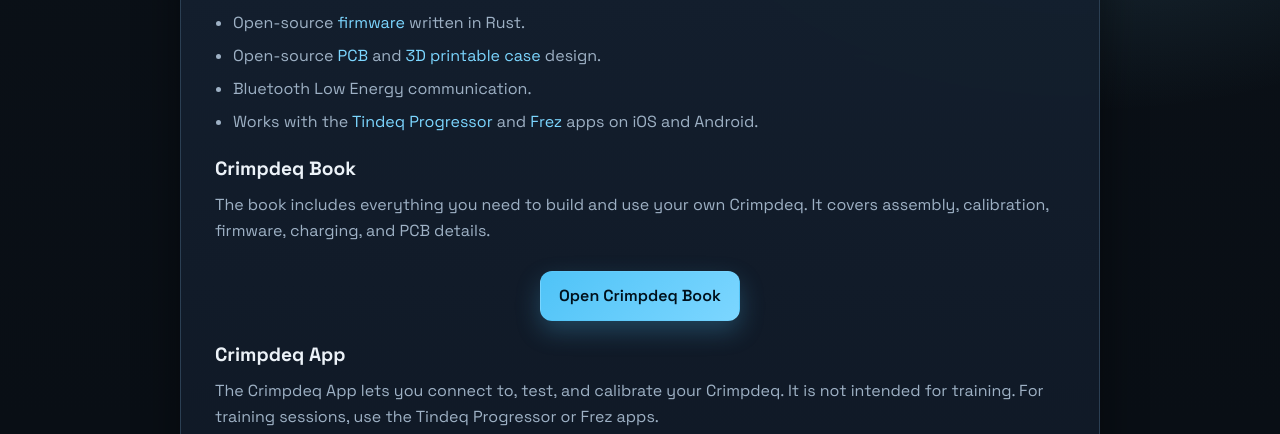
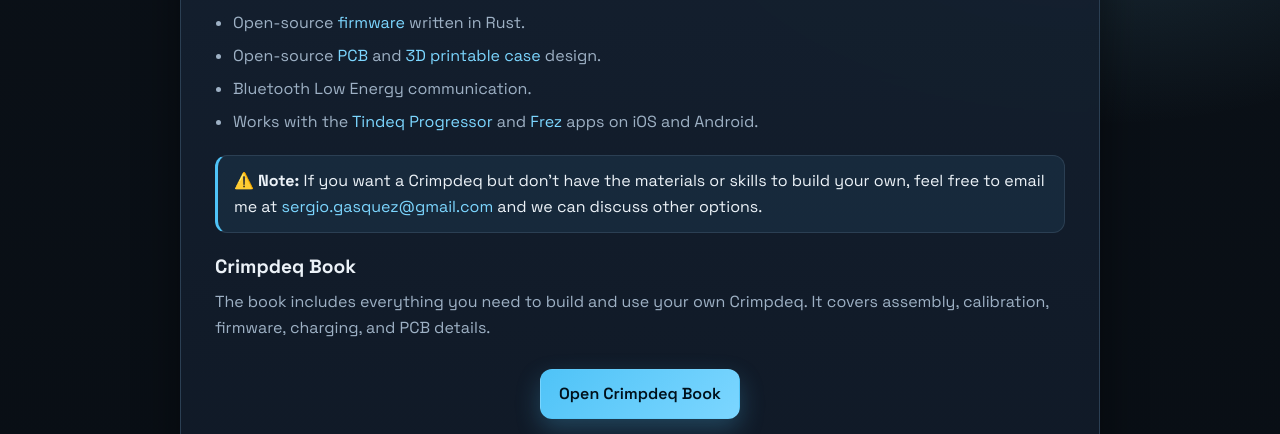
Before and after one commit to crimpdeq/crimpdeq-web, a website: page web/index.html in a window 1280 px wide. Shown: the part 347-781 px from the top of the page. Drawn offline with Linux system fonts and the light colour scheme.

Commit message:
feat: add a note to request a Crimpdeq by email

```diff
--- a/web/index.html
+++ b/web/index.html
@@ -129,6 +129,17 @@
 
     .book-text+.book-text {
       margin-top: 8px;
+    }
+
+    .note {
+      margin: 20px 0 0;
+      padding: 12px 16px;
+      color: var(--text);
+      background: rgba(79, 195, 247, 0.08);
+      border: 1px solid var(--border);
+      border-left: 3px solid var(--accent);
+      border-radius: 12px;
+      line-height: 1.6;
     }
 
     .app-actions {
@@ -287,6 +298,12 @@
       </li>
     </ul>
 
+    <p class="note">
+      ⚠️ <strong>Note:</strong> If you want a Crimpdeq but don't have the materials or skills to build your own,
+      feel free to email me at <a href="mailto:sergio.gasquez@gmail.com">sergio.gasquez@gmail.com</a> and we can
+      discuss other options.
+    </p>
+
     <section class="book-section" aria-labelledby="book-heading">
       <h2 class="book-heading" id="book-heading">Crimpdeq Book</h2>
       <p class="book-text">
```
